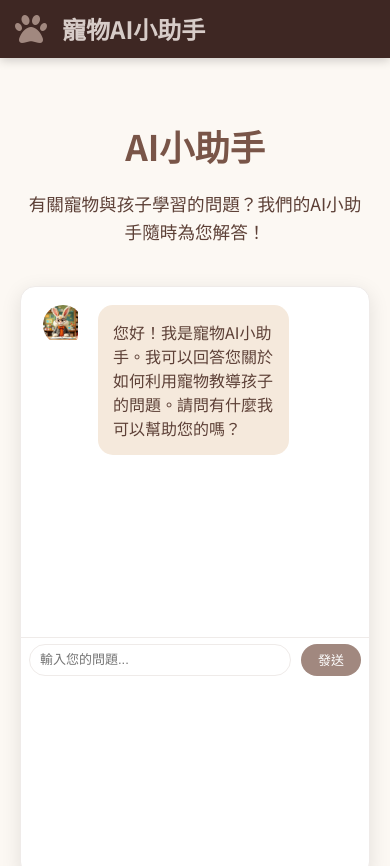
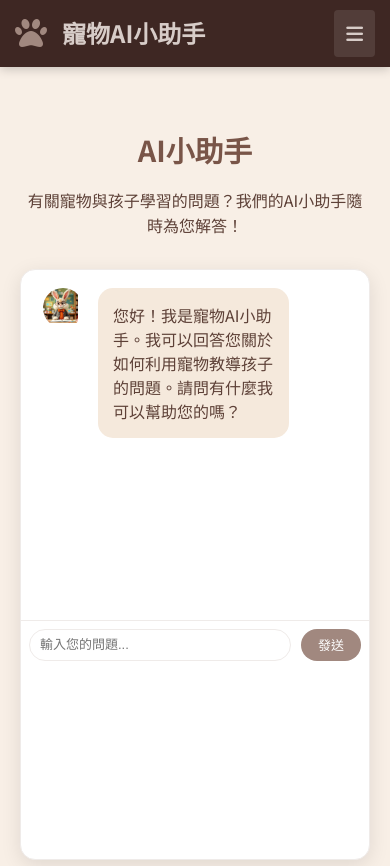
Before and after one commit to DC126114/pet-ai.github.io, a plain HTML site: page assistant.html in a window 390 px wide. Shown: the top 866 px of the page. Drawn offline with Linux system fonts and the light colour scheme.

Commit message:
將菜單改成側目錄，只在平板和手機上顯示，並將聊天介面的輸入區域固定在底部

```diff
--- a/assistant.html
+++ b/assistant.html
@@ -23,7 +23,7 @@
             <nav>
                 <input type="checkbox" id="menu-toggle" class="menu-toggle">
                 <label for="menu-toggle" class="menu-icon">
-                    <span>菜單</span>
+                    <i class="fas fa-bars"></i>
                 </label>
                 <ul class="nav-menu">
                     <li><a href="index.html">首頁</a></li>
--- a/css/styles.css
+++ b/css/styles.css
@@ -464,38 +464,97 @@ footer {
 /* AI小助手頁面樣式 */
 .assistant-main {
     padding: 60px 0;
-    position: relative;
+    background-color: #f8efe6;
+    min-height: calc(100vh - 200px); /* 確保頁面有足夠的高度 */
 }
 
 .page-title {
     text-align: center;
     font-size: 2.2rem;
     margin-bottom: 15px;
+    color: #795548;
 }
 
 .page-description {
     text-align: center;
     font-size: 1.1rem;
+    margin-bottom: 40px;
     color: #5d4037;
+    max-width: 800px;
+    margin-left: auto;
+    margin-right: auto;
+}
+
+/* 聊天界面樣式 - 在assistant.html頁面中 */
+.assistant-main .chat-container {
+    width: 65%;
+    float: left;
+    height: 500px;
     margin-bottom: 40px;
 }
 
-.chat-container {
-    max-width: 800px;
-    margin: 0 auto 40px;
+.assistant-main .suggested-questions {
+    width: 30%;
+    float: right;
+    margin-top: 0;
+    padding: 20px;
     background-color: white;
     border-radius: 15px;
     box-shadow: 0 5px 20px rgba(0, 0, 0, 0.1);
-    overflow: hidden;
     border: 1px solid #efebe9;
+}
+
+/* 菜單相關樣式 */
+.menu-toggle {
+    display: none; /* 默認隱藏複選框 */
+}
+
+.menu-icon {
+    display: none; /* 默認隱藏菜單圖標 */
+    cursor: pointer;
+    padding: 8px 12px;
+    background-color: rgba(255, 255, 255, 0.1);
+    border-radius: 4px;
+    color: #d7ccc8;
+    font-weight: 500;
+    font-size: 1.2rem;
+}
+
+.menu-icon:hover {
+    color: #ffffff;
+    background-color: rgba(255, 255, 255, 0.2);
+}
+
+/* 聊天界面樣式 */
+.chat-container {
+    position: relative; /* 添加相對定位 */
     width: 65%;
     float: left;
+    height: 500px;
+    background-color: white;
+    border-radius: 15px;
+    box-shadow: 0 5px 20px rgba(0, 0, 0, 0.1);
+    border: 1px solid #efebe9;
+    overflow: hidden; /* 確保內容不會溢出 */
+    display: flex;
+    flex-direction: column; /* 垂直排列 */
 }
 
 .chat-messages {
-    height: 400px;
+    flex: 1; /* 佔據剩餘空間 */
     overflow-y: auto;
     padding: 20px;
+}
+
+.chat-input {
+    position: sticky; /* 固定在底部 */
+    bottom: 0;
+    width: 100%;
+    display: flex;
+    padding: 15px;
+    border-top: 1px solid #efebe9;
+    background-color: white; /* 確保背景色 */
+    z-index: 10; /* 確保在最上層 */
 }
 
 .message {
@@ -556,12 +615,6 @@ footer {
     margin-top: 12px;
     padding-top: 12px;
     border-top: 1px solid rgba(161, 136, 127, 0.1);
-}
-
-.chat-input {
-    display: flex;
-    padding: 15px;
-    border-top: 1px solid #efebe9;
 }
 
 .chat-input input {
@@ -671,24 +724,48 @@ footer {
 
     .nav-menu {
         display: none; /* 默認隱藏導航菜單 */
-        position: absolute;
-        top: 100%;
-        left: 0;
-        right: 0;
+        position: fixed; /* 固定定位 */
+        top: 0;
+        right: -250px; /* 初始位置在屏幕右側外 */
+        width: 250px;
+        height: 100vh;
         background-color: #3e2723;
         flex-direction: column;
-        padding: 10px 0;
-        box-shadow: 0 5px 10px rgba(0, 0, 0, 0.2);
+        padding: 60px 0 20px;
+        box-shadow: -5px 0 15px rgba(0, 0, 0, 0.2);
+        transition: right 0.3s ease; /* 添加過渡效果 */
+        z-index: 1000; /* 確保在最上層 */
     }
 
     .menu-toggle:checked ~ .nav-menu {
         display: flex; /* 選中時顯示導航菜單 */
+        right: 0; /* 顯示時移動到屏幕內 */
+    }
+
+    /* 添加關閉按鈕 */
+    .nav-menu::before {
+        content: "\f00d"; /* Font Awesome 的關閉圖標 */
+        font-family: "Font Awesome 5 Free";
+        font-weight: 900;
+        position: absolute;
+        top: 20px;
+        right: 20px;
+        color: #d7ccc8;
+        font-size: 1.2rem;
+        cursor: pointer;
     }
 
     nav ul li {
-        margin: 10px 0;
+        margin: 15px 0;
         width: 100%;
-        text-align: center;
+        text-align: left;
+        padding: 0 30px;
+    }
+
+    nav ul li a {
+        display: block;
+        padding: 10px 0;
+        border-bottom: 1px solid rgba(255, 255, 255, 0.1);
     }
 
     /* 新增的響應式樣式 */
@@ -704,6 +781,21 @@ footer {
 
     .question-buttons {
         flex-direction: column;
+    }
+
+    /* AI小助手頁面的響應式樣式 */
+    .assistant-main .chat-container,
+    .assistant-main .suggested-questions {
+        width: 100%;
+        float: none;
+    }
+
+    .assistant-main .chat-container {
+        height: 60vh;
+    }
+
+    .assistant-main .suggested-questions {
+        margin-top: 20px;
     }
 }
 
@@ -734,7 +826,7 @@ footer {
 
     /* 聊天界面優化 */
     .chat-messages {
-        max-height: 350px;
+        max-height: none; /* 移除最大高度限制 */
     }
 
     .message-content {
@@ -742,14 +834,18 @@ footer {
     }
 
     /* 聊天界面在移動設備上的優化 */
-    .chat-container {
-        height: 60vh; /* 減小聊天容器高度 */
+    .chat-container,
+    .assistant-main .chat-container {
+        height: 70vh; /* 設置聊天容器高度 */
         margin: 10px 0;
+        display: flex;
+        flex-direction: column;
     }
 
     .chat-messages {
+        flex: 1; /* 佔據剩餘空間 */
+        overflow-y: auto;
         padding: 10px;
-        height: calc(100% - 60px); /* 減小聊天消息區域高度，為輸入區域留出空間 */
     }
 
     .message {
@@ -759,10 +855,12 @@ footer {
     }
 
     .chat-input {
+        position: sticky;
+        bottom: 0;
         padding: 10px;
-        height: 50px; /* 固定輸入區域高度 */
-        display: flex;
-        align-items: center;
+        background-color: white;
+        border-top: 1px solid #efebe9;
+        z-index: 10;
     }
 
     .chat-input input {
@@ -792,13 +890,19 @@ footer {
         font-size: 13px;
         flex: 0 0 calc(50% - 10px); /* 在移動設備上每行顯示兩個按鈕 */
     }
+
+    /* 頁面標題在移動設備上的優化 */
+    .page-title {
+        font-size: 1.8rem;
+    }
+
+    .page-description {
+        font-size: 1rem;
+        margin-bottom: 30px;
+    }
 }
 
 @media (max-width: 576px) {
-    .menu-icon span {
-        font-size: 0.9rem; /* 減小菜單文字大小 */
-    }
-
     /* 小屏幕手機優化 */
     .hero-content h2 {
         font-size: 1.8rem;
@@ -815,7 +919,7 @@ footer {
 
     /* 聊天界面在小屏幕上的進一步優化 */
     .chat-messages {
-        max-height: 300px;
+        padding: 8px;
     }
 
     .message-content {
@@ -829,7 +933,6 @@ footer {
 
     .chat-input {
         padding: 8px;
-        height: 45px; /* 進一步減小輸入區域高度 */
     }
 
     .chat-input input {
@@ -1036,23 +1139,3 @@ footer {
     font-size: 13px;
     flex: 0 0 calc(50% - 10px); /* 在移動設備上每行顯示兩個按鈕 */
 }
-
-/* 菜單相關樣式 */
-.menu-toggle {
-    display: none; /* 默認隱藏複選框 */
-}
-
-.menu-icon {
-    display: none; /* 默認隱藏菜單圖標 */
-    cursor: pointer;
-    padding: 8px 12px;
-    background-color: rgba(255, 255, 255, 0.1);
-    border-radius: 4px;
-    color: #d7ccc8;
-    font-weight: 500;
-}
-
-.menu-icon:hover {
-    color: #ffffff;
-    background-color: rgba(255, 255, 255, 0.2);
-}
```
Also changed, not shown: index.html (+1 -1 lines).
